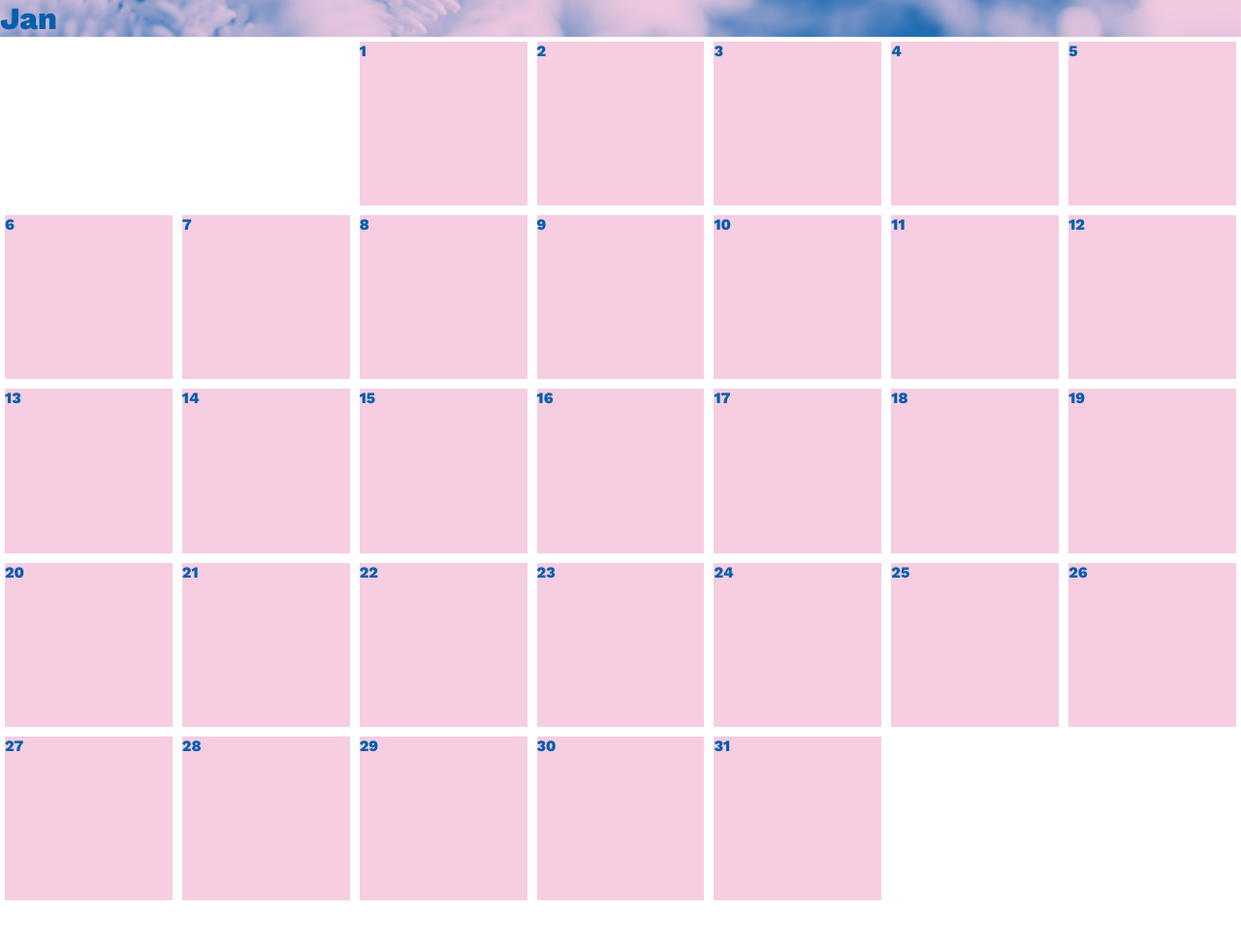
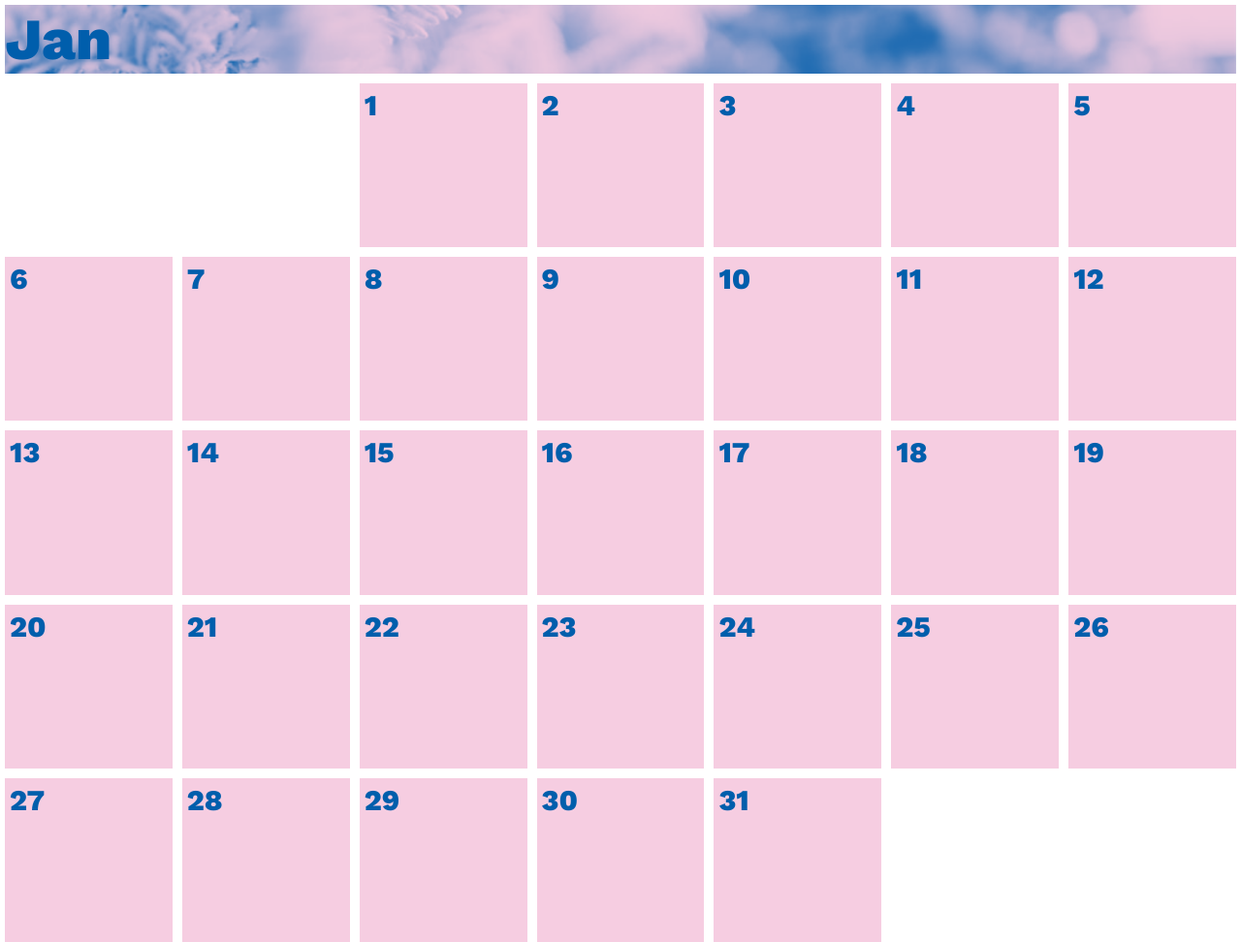
Before and after one commit to hubudibu/calendar, a plain HTML site: page index.html in a window 1280 px wide. Shown: the whole page at 97% size. Before the commit the page ends 929 px from the top, so only its background shows below. Drawn offline with nearby package versions, Linux system fonts and the light colour scheme.

Commit message:
font sizes and spacing

```diff
--- a/style.css
+++ b/style.css
@@ -15,11 +15,13 @@ body, html, div, main, header, h1 {
   color: #005eac;
   font-family: 'Work Sans', sans-serif;
   font-weight: 800;
+  font-size: 30px;
 }
 
 .day {
   background-color:#f6cde1;
   margin: 5px;
+  padding: 5px;
 }
 
 .calendar-header {
@@ -29,6 +31,7 @@ body, html, div, main, header, h1 {
   background-size: cover;
   display: flex;
   align-items: flex-end;
+  margin: 5px;
 }
 
 .space {
```
